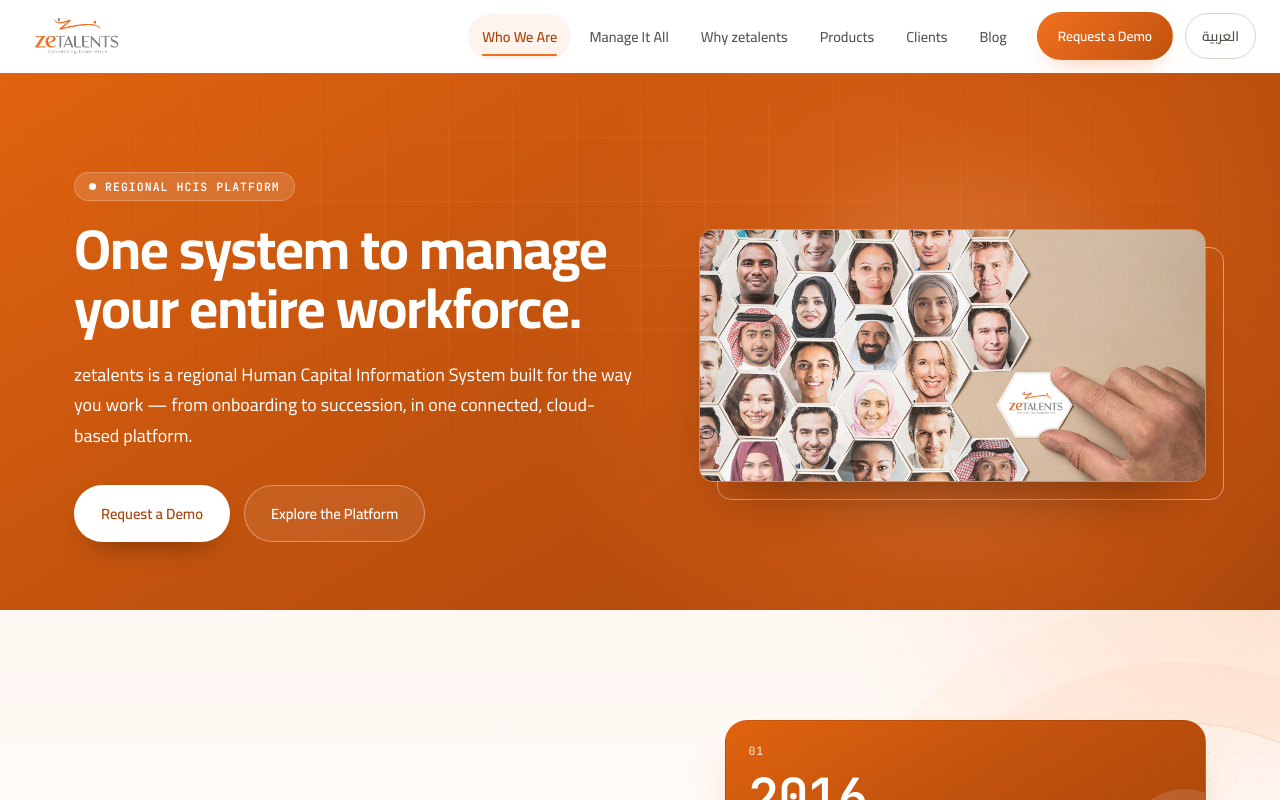
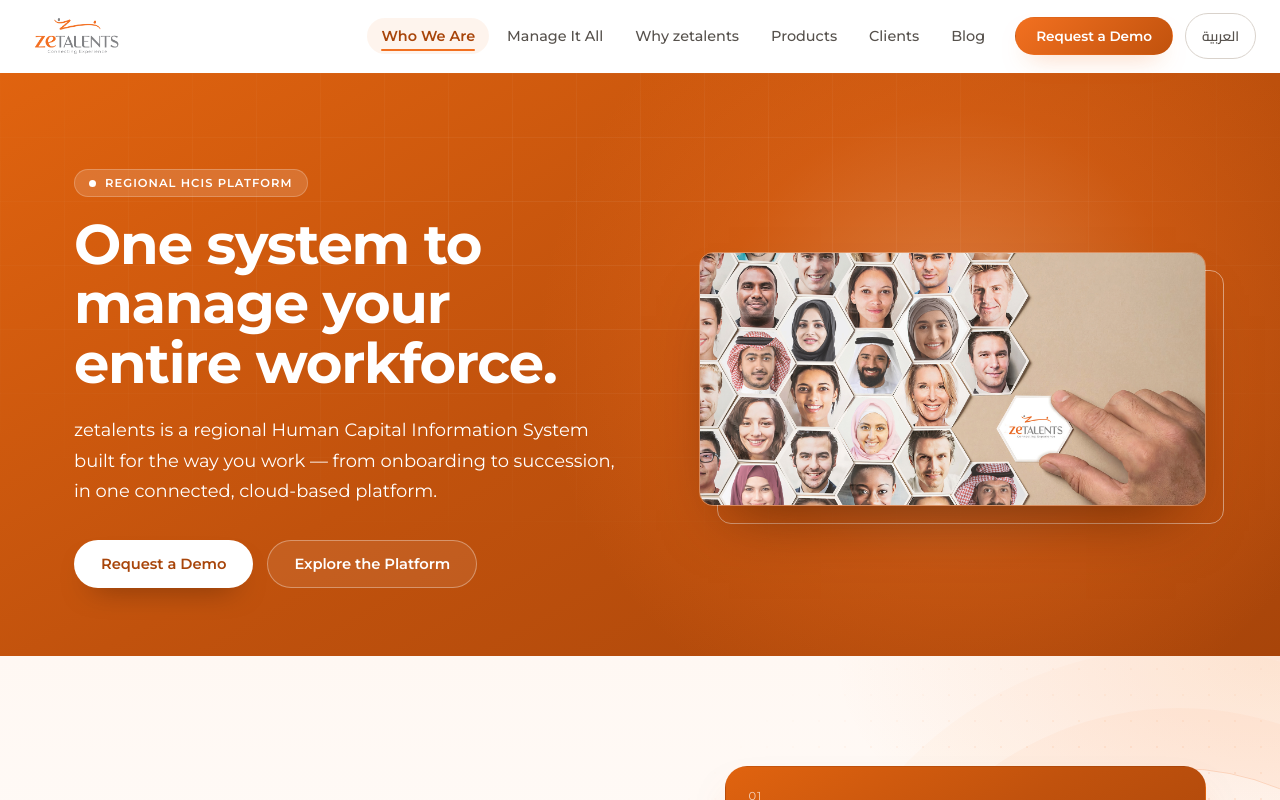
Before and after one commit to hazemsalama6000/ZetalentWebSite, an Angular app: page / in a window 1280 px wide. Shown: the top 800 px of the page. Built offline with nearby package versions, Linux system fonts and the light colour scheme.

Commit message:
font & icons clients

```diff
--- a/src/app/home/home.scss
+++ b/src/app/home/home.scss
@@ -986,7 +986,7 @@
   position: absolute;
   inset-inline-end: -10px;
   bottom: -46px;
-  font-family: 'Marcellus', 'Optima', serif;
+  font-family: var(--font-sans);
   font-size: 8rem;
   font-weight: 400;
   line-height: 1;
--- a/src/index.html
+++ b/src/index.html
@@ -9,7 +9,7 @@
   <link rel="icon" type="image/png" href="favicon.png">
   <link rel="preconnect" href="https://fonts.googleapis.com">
   <link rel="preconnect" href="https://fonts.gstatic.com" crossorigin>
-  <link href="https://fonts.googleapis.com/css2?family=Inter:wght@400;500;600;700;800&family=JetBrains+Mono:wght@500;600&family=Cairo:wght@400;500;600;700;800&family=Marcellus&display=swap" rel="stylesheet">
+  <link href="https://fonts.googleapis.com/css2?family=Montserrat:wght@400;500;600;700;800&family=Cairo:wght@400;500;600;700;800&display=swap" rel="stylesheet">
   <style>
     #app-loader {
       position: fixed;
@@ -54,7 +54,7 @@
       display: flex;
       align-items: center;
       gap: 8px;
-      font-family: 'JetBrains Mono', ui-monospace, 'SFMono-Regular', Menlo, Consolas, monospace;
+      font-family: 'Montserrat', 'Cairo', sans-serif;
       font-size: 0.7rem;
       font-weight: 600;
       letter-spacing: 0.22em;
--- a/src/styles.scss
+++ b/src/styles.scss
@@ -67,9 +67,10 @@
   --glow-brand: 0 0 0 1px rgba(242, 112, 32, 0.18), 0 0 34px -8px rgba(242, 112, 32, 0.45);
 
   /* ===== type ===== */
-  --font-sans: 'Cairo', 'Inter', -apple-system, BlinkMacSystemFont, 'Segoe UI', Roboto, Helvetica,
-    Arial, sans-serif;
-  --font-mono: 'JetBrains Mono', ui-monospace, 'SFMono-Regular', Menlo, Consolas, monospace;
+  --font-sans: 'Montserrat', 'Cairo', -apple-system, BlinkMacSystemFont, 'Segoe UI', Roboto,
+    Helvetica, Arial, sans-serif;
+  --font-mono: 'Montserrat', 'Cairo', -apple-system, BlinkMacSystemFont, 'Segoe UI', Roboto,
+    Helvetica, Arial, sans-serif;
 
   /* ===== shape / motion =====
      NOTE: these used to be declared inside html[dir='rtl'], which left every
@@ -84,10 +85,10 @@
 }
 
 html[dir='rtl'] {
-  --font-sans: 'Cairo', 'Inter', -apple-system, BlinkMacSystemFont, 'Segoe UI', Roboto, Helvetica,
-    Arial, sans-serif;
-  --font-mono: 'Cairo', 'JetBrains Mono', ui-monospace, 'SFMono-Regular', Menlo, Consolas,
-    monospace;
+  --font-sans: 'Montserrat', 'Cairo', -apple-system, BlinkMacSystemFont, 'Segoe UI', Roboto,
+    Helvetica, Arial, sans-serif;
+  --font-mono: 'Montserrat', 'Cairo', -apple-system, BlinkMacSystemFont, 'Segoe UI', Roboto,
+    Helvetica, Arial, sans-serif;
 }
 
 * {
```
